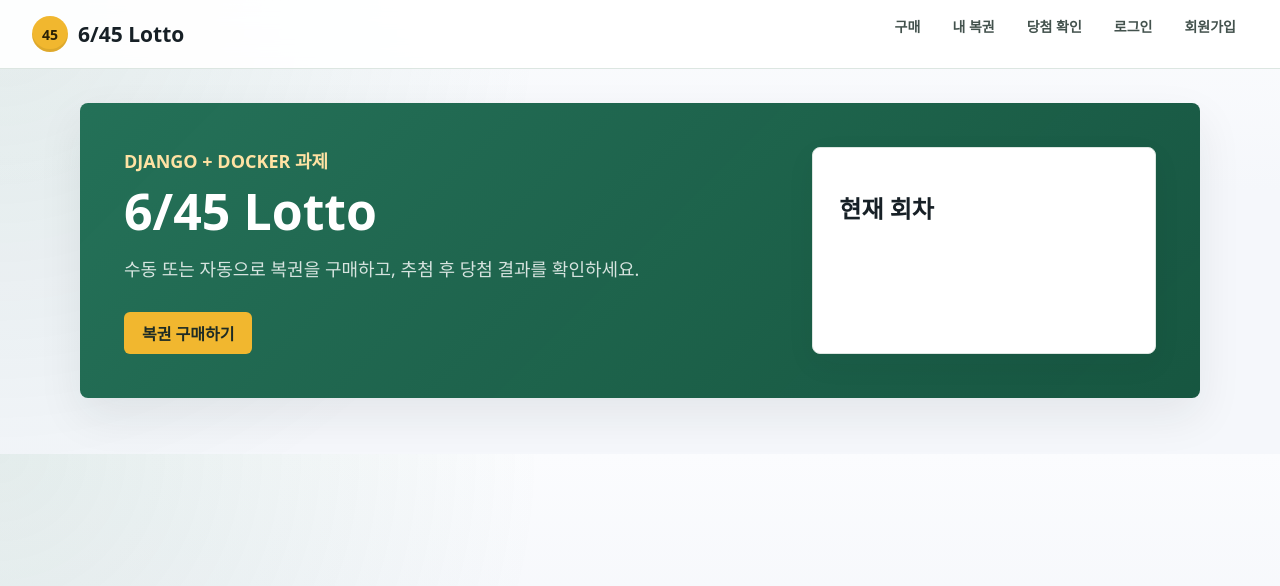
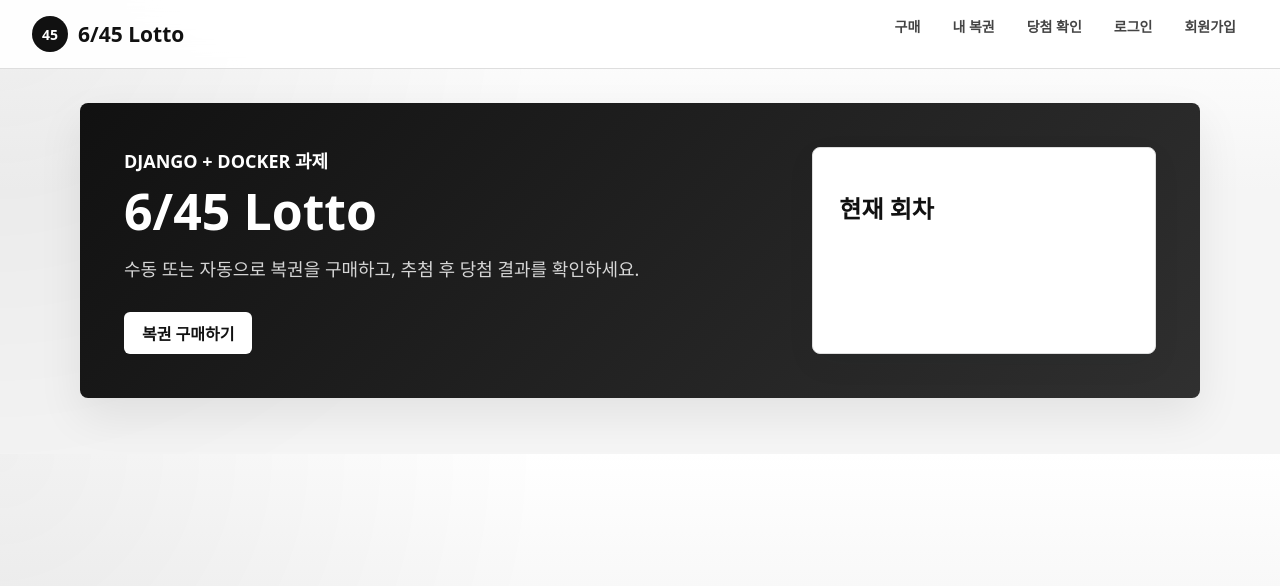
Before and after one commit to hmooko/oss-assignment-lotto, a Django app: page / in a window 1280 px wide. Shown: the top 586 px of the page. Run offline with Django 5.2, Linux system fonts and the light colour scheme; data that the repository does not hold is empty.

Commit message:
style: switch ui to monochrome theme

```diff
--- a/static/css/style.css
+++ b/static/css/style.css
@@ -1,15 +1,15 @@
 :root {
-  --bg: #f5f7fb;
+  --bg: #f5f5f5;
   --surface: #ffffff;
-  --surface-soft: #f0f6f4;
-  --text: #172026;
-  --muted: #66756f;
-  --line: #dce6e1;
-  --primary: #247158;
-  --primary-dark: #16543f;
-  --accent: #f1b72f;
-  --danger-soft: #ffe8e8;
-  --shadow: 0 18px 45px rgba(23, 32, 38, 0.08);
+  --surface-soft: #f1f1f1;
+  --text: #111111;
+  --muted: #666666;
+  --line: #dedede;
+  --primary: #111111;
+  --primary-dark: #000000;
+  --accent: #ffffff;
+  --danger-soft: #f5f5f5;
+  --shadow: 0 18px 45px rgba(0, 0, 0, 0.08);
 }
 
 * {
@@ -20,8 +20,8 @@ body {
   margin: 0;
   color: var(--text);
   background:
-    radial-gradient(circle at top left, rgba(36, 113, 88, 0.11), transparent 34rem),
-    linear-gradient(180deg, #fbfcfe 0%, var(--bg) 42%);
+    radial-gradient(circle at top left, rgba(0, 0, 0, 0.06), transparent 34rem),
+    linear-gradient(180deg, #ffffff 0%, var(--bg) 42%);
   font-family: system-ui, -apple-system, BlinkMacSystemFont, "Segoe UI", sans-serif;
 }
 
@@ -59,8 +59,8 @@ a {
   width: 36px;
   height: 36px;
   border-radius: 50%;
-  color: #2a2106;
-  background: var(--accent);
+  background: #111111;
+  color: #ffffff;
   font-size: 14px;
   box-shadow: inset 0 -3px 0 rgba(0, 0, 0, 0.08);
 }
@@ -77,7 +77,7 @@ nav button {
   min-height: 36px;
   padding: 0 12px;
   border-radius: 999px;
-  color: #43524d;
+  color: #444444;
   background: transparent;
   font-size: 14px;
   font-weight: 700;
@@ -102,8 +102,8 @@ nav button:hover {
   padding: 44px;
   overflow: hidden;
   background:
-    linear-gradient(135deg, rgba(36, 113, 88, 0.96), rgba(22, 84, 63, 0.94)),
-    var(--primary);
+    linear-gradient(135deg, #111111, #303030),
+    #111111;
   border-radius: 8px;
   box-shadow: var(--shadow);
 }
@@ -134,7 +134,11 @@ nav button:hover {
 }
 
 .hero .eyebrow {
-  color: #ffe2a3;
+  color: #ffffff;
+}
+
+.hero .muted {
+  color: rgba(255, 255, 255, 0.72);
 }
 
 .summary,
@@ -227,19 +231,19 @@ button,
 button:hover,
 .button:hover {
   background: var(--primary-dark);
-  box-shadow: 0 10px 22px rgba(36, 113, 88, 0.22);
+  box-shadow: 0 10px 22px rgba(0, 0, 0, 0.18);
   transform: translateY(-1px);
 }
 
 .hero .button {
   margin-top: 10px;
-  color: #1d2b25;
-  background: var(--accent);
+  color: #111111;
+  background: #ffffff;
 }
 
 .hero .button:hover {
-  color: #1d2b25;
-  background: #ffd465;
+  color: #111111;
+  background: #e8e8e8;
 }
 
 .inline {
```
Also changed, not shown: other parts of static/css/style.css (+18 -17 lines).
